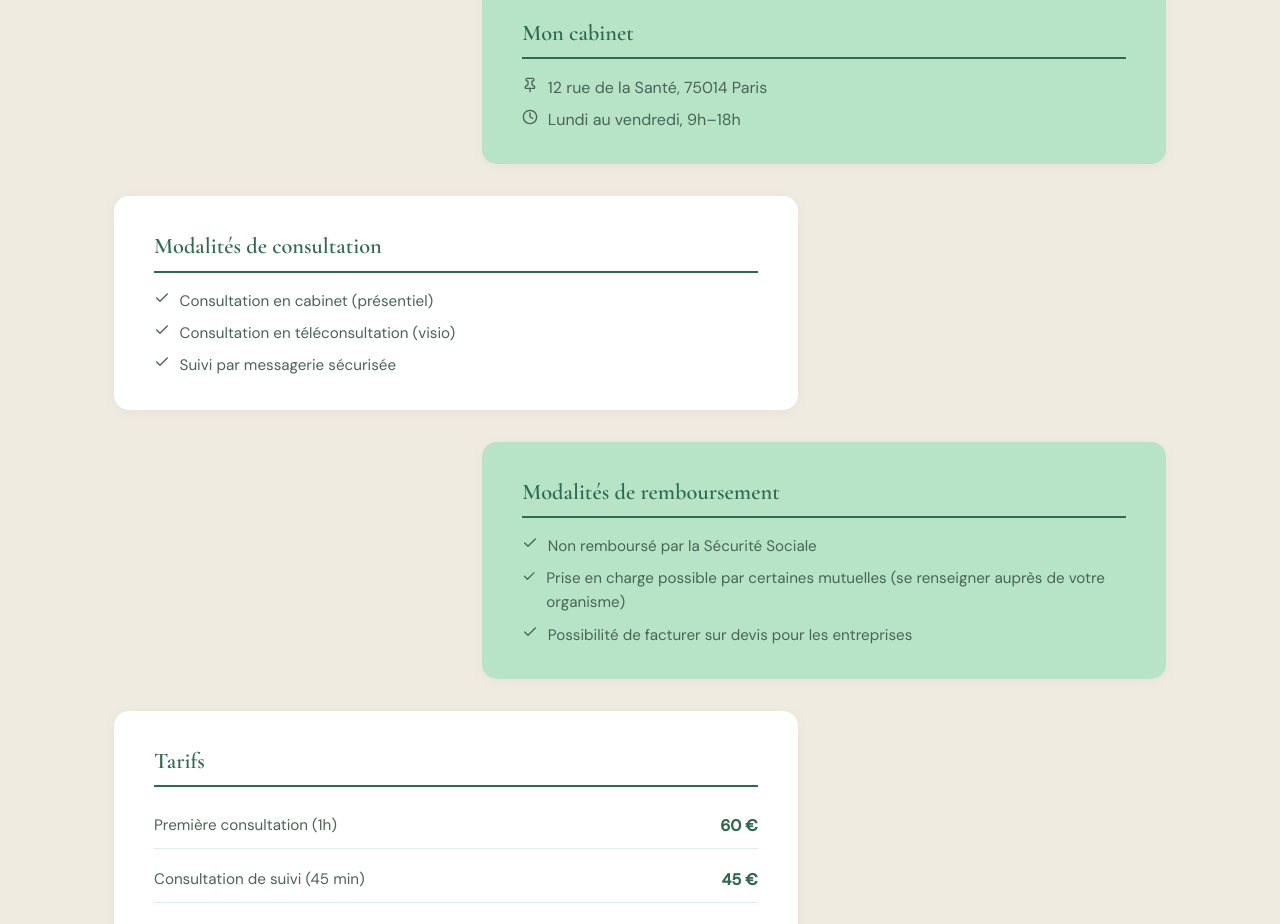
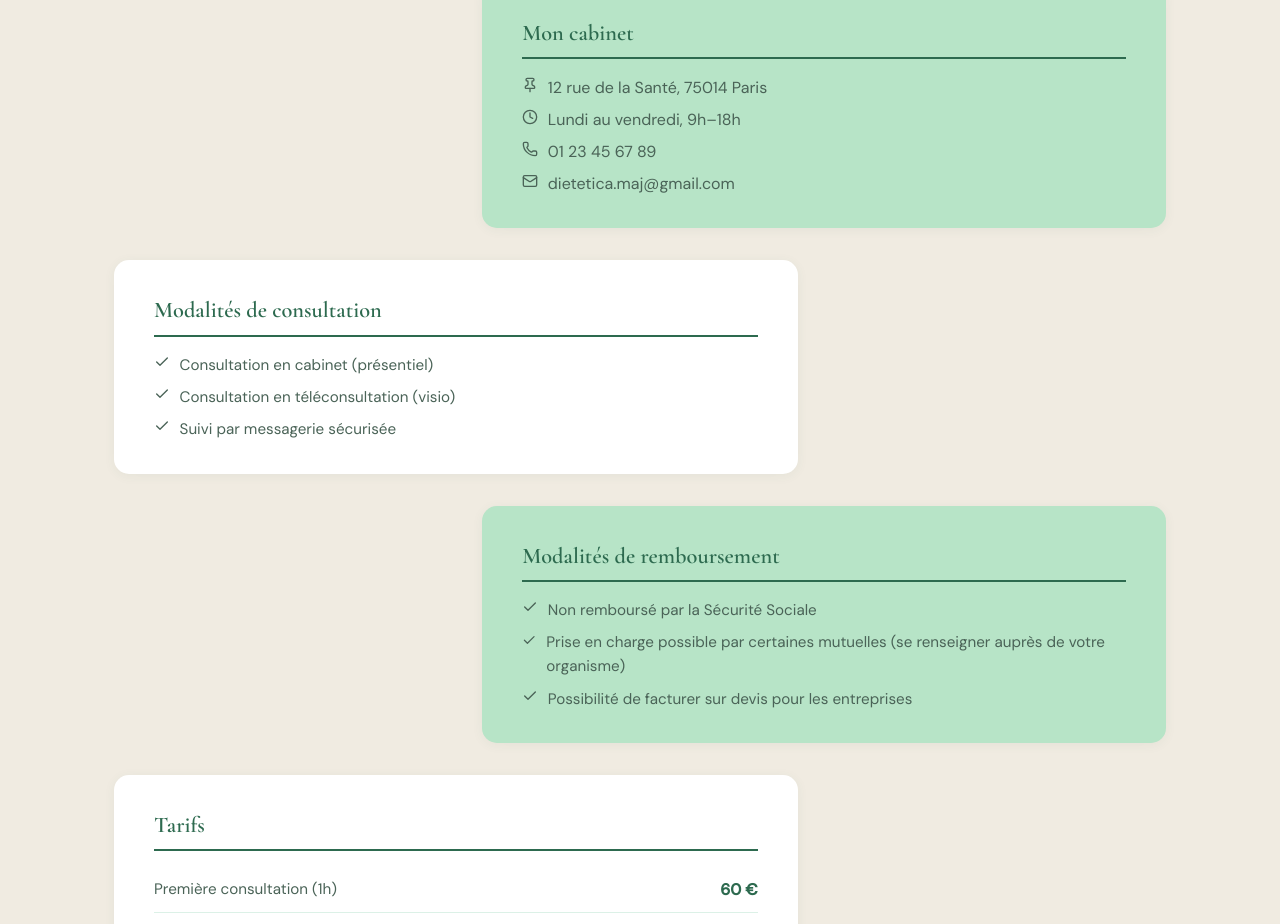
Before and after one commit to JoevinM/Dietetica, a React (Vite) app in the folder front-end/: page / in a window 1280 px wide. Shown: the part 920-1844 px from the top of the page. Built offline with nearby package versions, Linux system fonts and the light colour scheme; no server answers.

Commit message:
feat: add contact information to the home page

```diff
--- a/front-end/src/components/Home.jsx
+++ b/front-end/src/components/Home.jsx
@@ -1,6 +1,6 @@
 import { useEffect, useState } from "react";
 import "./Home.scss";
-import { Check, Pin, Clock } from 'lucide-react';
+import { Check, Pin, Clock, Phone, Mail } from 'lucide-react';
 
 const BASE_URL = "http://localhost:3000";
 
@@ -22,6 +22,8 @@ const INFOS = {
     hasFixedCabinet: true,
     address: "12 rue de la Santé, 75014 Paris",
     schedule: "Lundi au vendredi, 9h–18h",
+	phone: "01 23 45 67 89",
+	mail: "dietetica.maj@gmail.com",
   },
 
   consultations: [
@@ -104,6 +106,8 @@ export default function Home() {
           <div className="home__cabinet">
             <p><Pin size={16}/> {INFOS.cabinet.address}</p>
             <p><Clock size={16}/> {INFOS.cabinet.schedule}</p>
+			<p><Phone size={16}/> {INFOS.cabinet.phone}</p>
+			<p><Mail size={16}/> {INFOS.cabinet.mail}</p>
           </div>
         </div>
       )}
```
